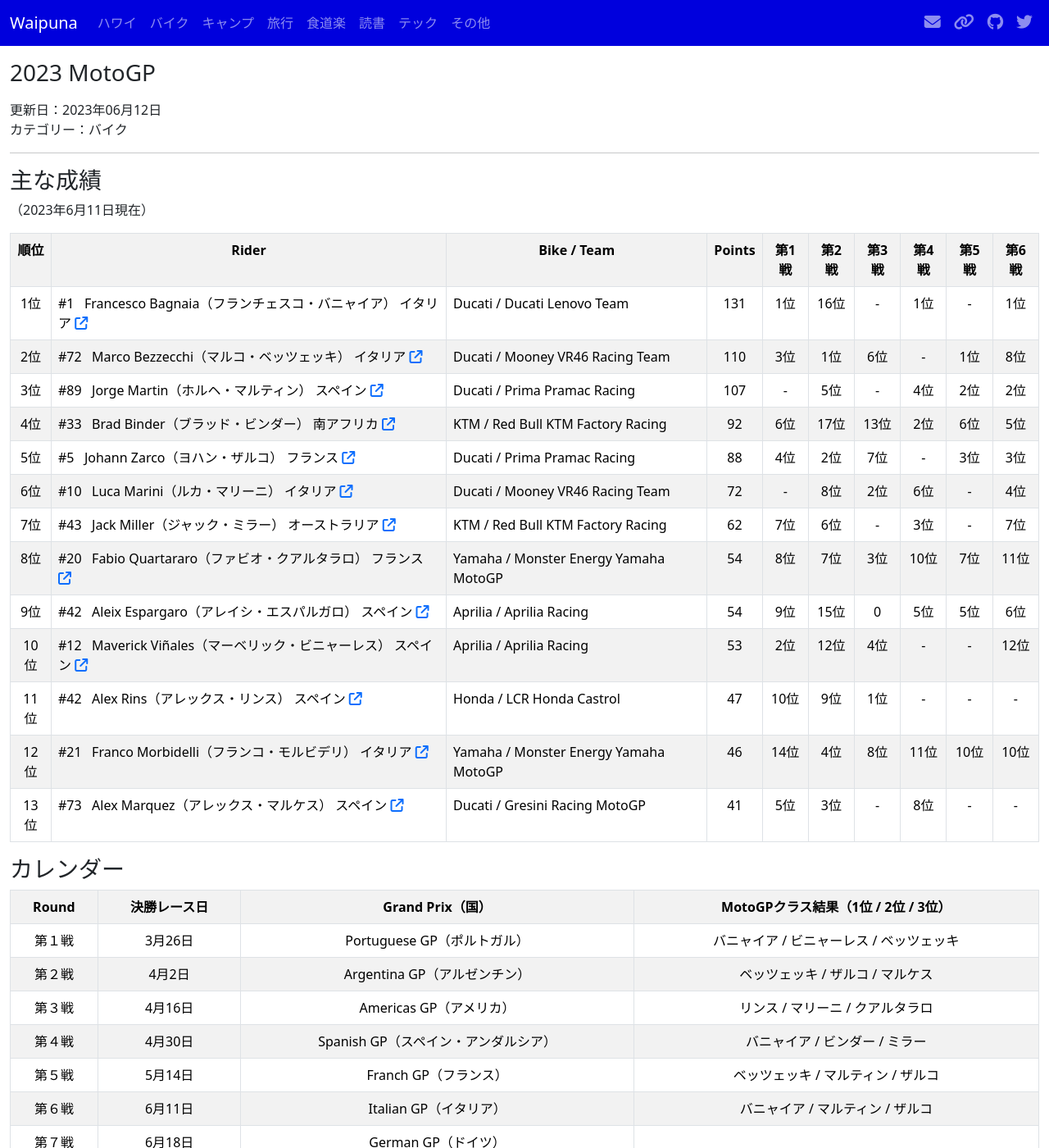
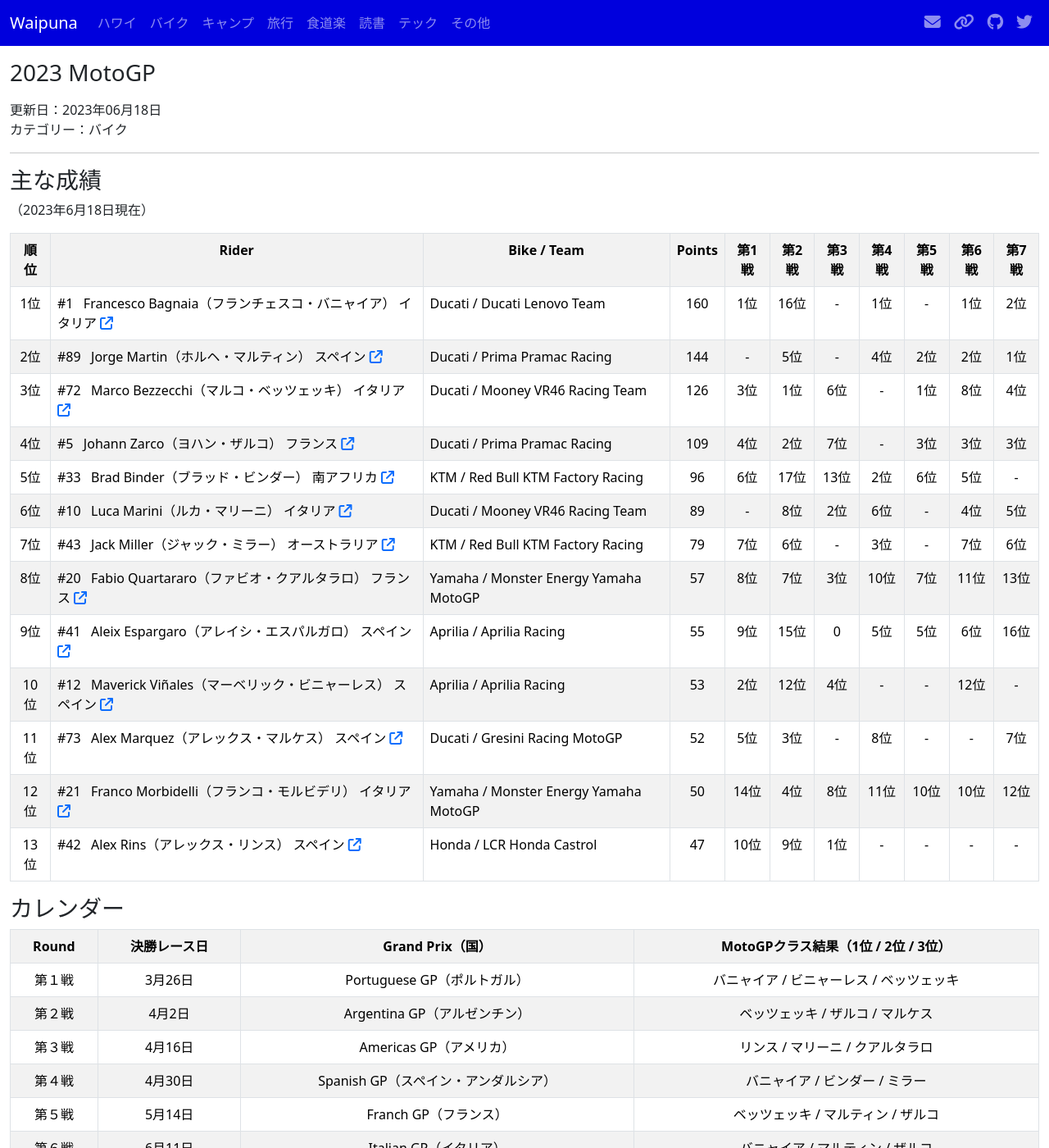
Before and after one commit to waipuna96815/waipuna96815.github.io, a Jekyll site: the page built from pages/moto-2023gp.md, in a window 1280 px wide and 1400 px high. Shown: the whole window at 82% size. Built offline with Jekyll 4.4.1, drawn with Linux system fonts in a browser that asks for light colours; nearby versions of some CDN libraries.

Commit message:
add German GP results

```diff
--- a/pages/moto-2023gp.md
+++ b/pages/moto-2023gp.md
@@ -1,12 +1,12 @@
 ---
 layout: page
 title: 2023 MotoGP
-date: 2023-06-12
+date: 2023-06-18
 categories: バイク
 ---
 
 ### 主な成績
-（2023年6月11日現在）
+（2023年6月18日現在）
 
 <table class="table table-bordered table-striped">
   <tr align="center">
@@ -20,114 +20,124 @@
     <th>第4戦</th>
     <th>第5戦</th>
     <th>第6戦</th>
+    <th>第7戦</th>
   </tr>
   <tr align="center">
     <td>1位</td>
     <td align="left">#1 &nbsp; Francesco Bagnaia（フランチェスコ・バニャイア） イタリア <a href="https://www.motogp.com/ja/riders/profile/Francesco+Bagnaia"><i class="fa-solid fa-arrow-up-right-from-square"></i></a></td>
     <td align="left">Ducati / Ducati Lenovo Team</td>
-    <td>131</td>
+    <td>160</td>
     <td>1位</td>
     <td>16位</td>
     <td>-</td>
     <td>1位</td>
     <td>-</td>
     <td>1位</td>
+    <td>2位</td>
   </tr>
   <tr align="center">
     <td>2位</td>
+    <td align="left">#89 &nbsp; Jorge Martin（ホルヘ・マルティン） スペイン <a href="https://www.motogp.com/en/riders/profile/Jorge+Martin"><i class="fa-solid fa-arrow-up-right-from-square"></i></a></td>
+    <td align="left">Ducati / Prima Pramac Racing</td>
+    <td>144</td>
+    <td>-</td>
+    <td>5位</td>
+    <td>-</td>
+    <td>4位</td>
+    <td>2位</td>
+    <td>2位</td>
+    <td>1位</td>
+  </tr>
+  <tr align="center">
+    <td>3位</td>
     <td align="left">#72 &nbsp; Marco Bezzecchi（マルコ・ベッツェッキ） イタリア <a href="https://www.motogp.com/ja/riders/profile/Marco+Bezzecchi"><i class="fa-solid fa-arrow-up-right-from-square"></i></a></td>
     <td align="left">Ducati / Mooney VR46 Racing Team</td>
-    <td>110</td>
+    <td>126</td>
     <td>3位</td>
     <td>1位</td>
     <td>6位</td>
     <td>-</td>
     <td>1位</td>
     <td>8位</td>
-  </tr>
-  <tr align="center">
-    <td>3位</td>
-    <td align="left">#89 &nbsp; Jorge Martin（ホルヘ・マルティン） スペイン <a href="https://www.motogp.com/en/riders/profile/Jorge+Martin"><i class="fa-solid fa-arrow-up-right-from-square"></i></a></td>
-    <td align="left">Ducati / Prima Pramac Racing</td>
-    <td>107</td>
-    <td>-</td>
-    <td>5位</td>
-    <td>-</td>
     <td>4位</td>
-    <td>2位</td>
-    <td>2位</td>
   </tr>
   <tr align="center">
     <td>4位</td>
+    <td align="left">#5 &nbsp; Johann Zarco（ヨハン・ザルコ） フランス <a href="https://www.motogp.com/ja/riders/profile/Johann+Zarco"><i class="fa-solid fa-arrow-up-right-from-square"></i></a></td>
+    <td align="left">Ducati / Prima Pramac Racing</td>
+    <td>109</td>
+    <td>4位</td>
+    <td>2位</td>
+    <td>7位</td>
+    <td>-</td>
+    <td>3位</td>
+    <td>3位</td>
+    <td>3位</td>
+  </tr>
+  <tr align="center">
+    <td>5位</td>
     <td align="left">#33 &nbsp; Brad Binder（ブラッド・ビンダー） 南アフリカ <a href="https://www.motogp.com/ja/riders/profile/Brad+Binder"><i class="fa-solid fa-arrow-up-right-from-square"></i></a></td>
     <td align="left">KTM / Red Bull KTM Factory Racing</td>
-    <td>92</td>
+    <td>96</td>
     <td>6位</td>
     <td>17位</td>
     <td>13位</td>
     <td>2位</td>
     <td>6位</td>
     <td>5位</td>
-  </tr>
-  <tr align="center">
-    <td>5位</td>
-    <td align="left">#5 &nbsp; Johann Zarco（ヨハン・ザルコ） フランス <a href="https://www.motogp.com/ja/riders/profile/Johann+Zarco"><i class="fa-solid fa-arrow-up-right-from-square"></i></a></td>
-    <td align="left">Ducati / Prima Pramac Racing</td>
-    <td>88</td>
-    <td>4位</td>
-    <td>2位</td>
-    <td>7位</td>
     <td>-</td>
-    <td>3位</td>
-    <td>3位</td>
   </tr>
   <tr align="center">
     <td>6位</td>
     <td align="left">#10 &nbsp; Luca Marini（ルカ・マリーニ） イタリア <a href="https://www.motogp.com/ja/riders/profile/Luca+Marini"><i class="fa-solid fa-arrow-up-right-from-square"></i></a></td>
     <td align="left">Ducati / Mooney VR46 Racing Team</td>
-    <td>72</td>
+    <td>89</td>
     <td>-</td>
     <td>8位</td>
     <td>2位</td>
     <td>6位</td>
     <td>-</td>
     <td>4位</td>
+    <td>5位</td>
   </tr>
   <tr align="center">
     <td>7位</td>
     <td align="left">#43 &nbsp; Jack Miller（ジャック・ミラー） オーストラリア <a href="https://www.motogp.com/ja/riders/profile/Jack+Miller"><i class="fa-solid fa-arrow-up-right-from-square"></i></a></td>
     <td align="left">KTM / Red Bull KTM Factory Racing</td>
-    <td>62</td>
+    <td>79</td>
     <td>7位</td>
     <td>6位</td>
     <td>-</td>
     <td>3位</td>
     <td>-</td>
     <td>7位</td>
+    <td>6位</td>
   </tr>
   <tr align="center">
     <td>8位</td>
     <td align="left">#20 &nbsp; Fabio Quartararo（ファビオ・クアルタラロ） フランス <a href="https://www.motogp.com/ja/riders/profile/Fabio+Quartararo"><i class="fa-solid fa-arrow-up-right-from-square"></i></a></td>
     <td align="left">Yamaha / Monster Energy Yamaha MotoGP</td>
-    <td>54</td>
+    <td>57</td>
     <td>8位</td>
     <td>7位</td>
     <td>3位</td>
     <td>10位</td>
     <td>7位</td>
     <td>11位</td>
+    <td>13位</td>
   </tr>
   <tr align="center">
     <td>9位</td>
-    <td align="left">#42 &nbsp; Aleix Espargaro（アレイシ・エスパルガロ） スペイン <a href="https://www.motogp.com/ja/riders/profile/Aleix+Espargaro"><i class="fa-solid fa-arrow-up-right-from-square"></i></a></td>
+    <td align="left">#41 &nbsp; Aleix Espargaro（アレイシ・エスパルガロ） スペイン <a href="https://www.motogp.com/ja/riders/profile/Aleix+Espargaro"><i class="fa-solid fa-arrow-up-right-from-square"></i></a></td>
     <td align="left">Aprilia / Aprilia Racing</td>
-    <td>54</td>
+    <td>55</td>
     <td>9位</td>
     <td>15位</td>
     <td>0</td>
     <td>5位</td>
     <td>5位</td>
     <td>6位</td>
+    <td>16位</td>
   </tr>
   <tr align="center">
     <td>10位</td>
@@ -140,9 +150,36 @@
     <td>-</td>
     <td>-</td>
     <td>12位</td>
+    <td>-</td>
   </tr>
   <tr align="center">
     <td>11位</td>
+    <td align="left">#73 &nbsp; Alex Marquez（アレックス・マルケス） スペイン <a href="https://www.motogp.com/ja/riders/profile/Alex+Marquez"><i class="fa-solid fa-arrow-up-right-from-square"></i></a></td>
+    <td align="left">Ducati / Gresini Racing MotoGP</td>
+    <td>52</td>
+    <td>5位</td>
+    <td>3位</td>
+    <td>-</td>
+    <td>8位</td>
+    <td>-</td>
+    <td>-</td>
+    <td>7位</td>
+  </tr>
+  <tr align="center">
+    <td>12位</td>
+    <td align="left">#21 &nbsp; Franco Morbidelli（フランコ・モルビデリ） イタリア <a href="https://www.motogp.com/en/riders/profile/Franco+Morbidelli"><i class="fa-solid fa-arrow-up-right-from-square"></i></a></td>
+    <td align="left">Yamaha / Monster Energy Yamaha MotoGP</td>
+    <td>50</td>
+    <td>14位</td>
+    <td>4位</td>
+    <td>8位</td>
+    <td>11位</td>
+    <td>10位</td>
+    <td>10位</td>
+    <td>12位</td>
+  </tr>
+  <tr align="center">
+    <td>13位</td>
     <td align="left">#42 &nbsp; Alex Rins（アレックス・リンス） スペイン <a href="https://www.motogp.com/ja/riders/profile/Alex+Rins"><i class="fa-solid fa-arrow-up-right-from-square"></i></a></td>
     <td align="left">Honda / LCR Honda Castrol</td>
     <td>47</td>
@@ -152,29 +189,6 @@
     <td>-</td>
     <td>-</td>
     <td>-</td>
-  </tr>
-  <tr align="center">
-    <td>12位</td>
-    <td align="left">#21 &nbsp; Franco Morbidelli（フランコ・モルビデリ） イタリア <a href="https://www.motogp.com/en/riders/profile/Franco+Morbidelli"><i class="fa-solid fa-arrow-up-right-from-square"></i></a></td>
-    <td align="left">Yamaha / Monster Energy Yamaha MotoGP</td>
-    <td>46</td>
-    <td>14位</td>
-    <td>4位</td>
-    <td>8位</td>
-    <td>11位</td>
-    <td>10位</td>
-    <td>10位</td>
-  </tr>
-  <tr align="center">
-    <td>13位</td>
-    <td align="left">#73 &nbsp; Alex Marquez（アレックス・マルケス） スペイン <a href="https://www.motogp.com/ja/riders/profile/Alex+Marquez"><i class="fa-solid fa-arrow-up-right-from-square"></i></a></td>
-    <td align="left">Ducati / Gresini Racing MotoGP</td>
-    <td>41</td>
-    <td>5位</td>
-    <td>3位</td>
-    <td>-</td>
-    <td>8位</td>
-    <td>-</td>
     <td>-</td>
   </tr>
   <!--
@@ -183,6 +197,7 @@
     <td align="left">#?? &nbsp; ?（?） ? <a href=""><i class="fa-solid fa-arrow-up-right-from-square"></i></a></td>
     <td align="left">? / ?</td>
     <td></td>
+    <td>位</td>
     <td>位</td>
     <td>位</td>
     <td>位</td>
@@ -242,7 +257,7 @@
     <td>第７戦</td>
     <td>6月18日</td>
     <td>German GP（ドイツ）</td>
-    <td></td>
+    <td>マルティン / バニャイア / ザルコ</td>
   </tr>
   <tr align="center">
     <td>第８戦</td>
```
Also changed, not shown: index.md (+1 -0 lines), moto.md (+1 -0 lines), Gemfile.lock (deleted).
